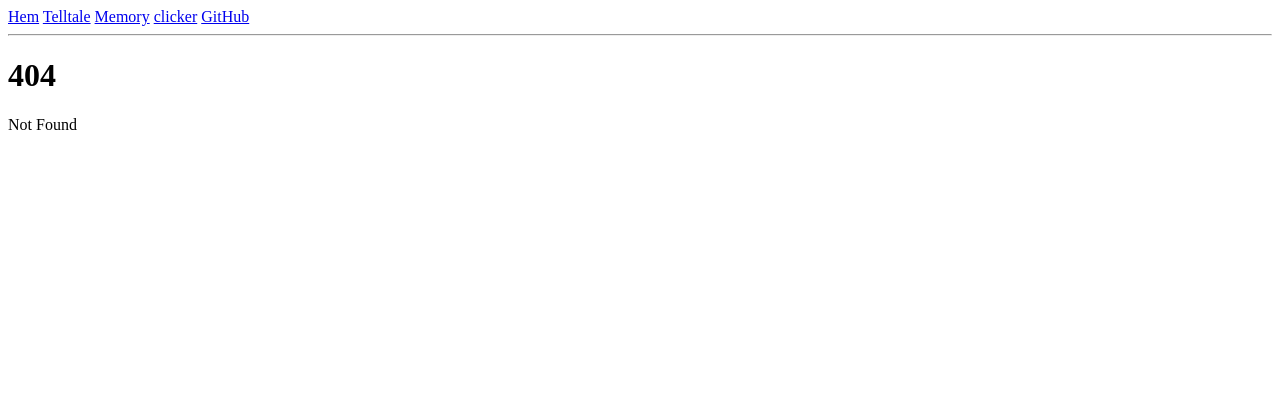
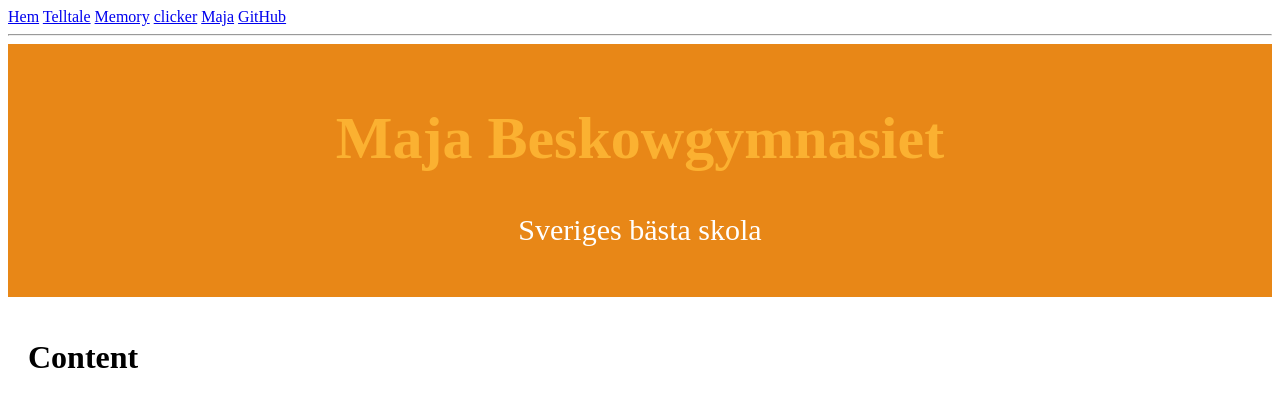
Before and after one commit to DaemonNine/DaemonNine.github.io, a SvelteKit app: page /Maja in a window 1280 px wide. Before the commit this address had no page. Shown: the top 406 px of the page. Built offline with nearby package versions, Linux system fonts and the light colour scheme.

Commit message:
Added Maja

```diff
--- a/src/routes/+layout.svelte
+++ b/src/routes/+layout.svelte
@@ -3,6 +3,7 @@
   <a href="/telltale">Telltale</a>
   <a href="/memory">Memory</a>
   <a href="/clicker">clicker</a>
+  <a href="/Maja">Maja</a>
 
   <a
     target="_blank"rel="noreferrer"
--- /dev/null
+++ b/src/routes/Maja/+page.svelte
@@ -0,0 +1,31 @@
+
+<style>
+
+    .header {
+      padding: 20px;
+      text-align: center;
+      background: #e88717;
+      color: rgb(255, 255, 255);
+      font-size: 30px;
+    }
+    .link {
+   color:rgb(251, 177, 49);
+   text-decoration: none;
+   background-color: none;
+}
+.content {
+    padding:20px;
+}
+
+
+</style>
+<div class="header">
+    <h1><a class="link" href="https://www.skola.umea.se/skolor/gymnasieskolor/maja-beskowgymnasiet.html">Maja Beskowgymnasiet</a></h1>
+    <p>Sveriges bästa skola</p>
+</div>
+<div class="content">
+    <h1>Content</h1>
+    <p></p>
+
+
+  </div>
```
Also changed, not shown: src/routes/clicker/+page.svelte (+3 -5 lines).
